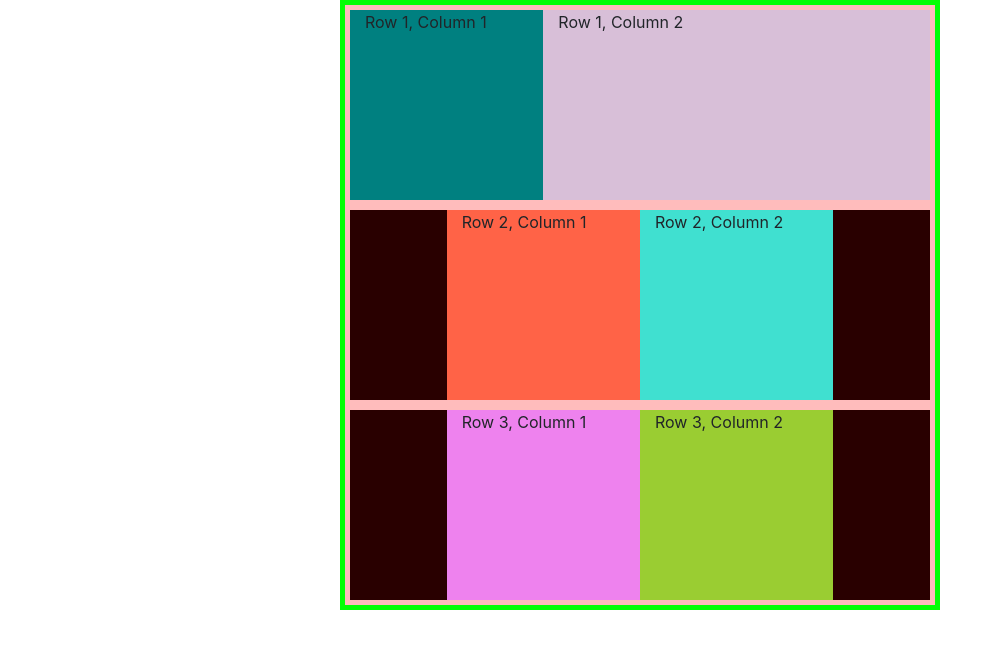
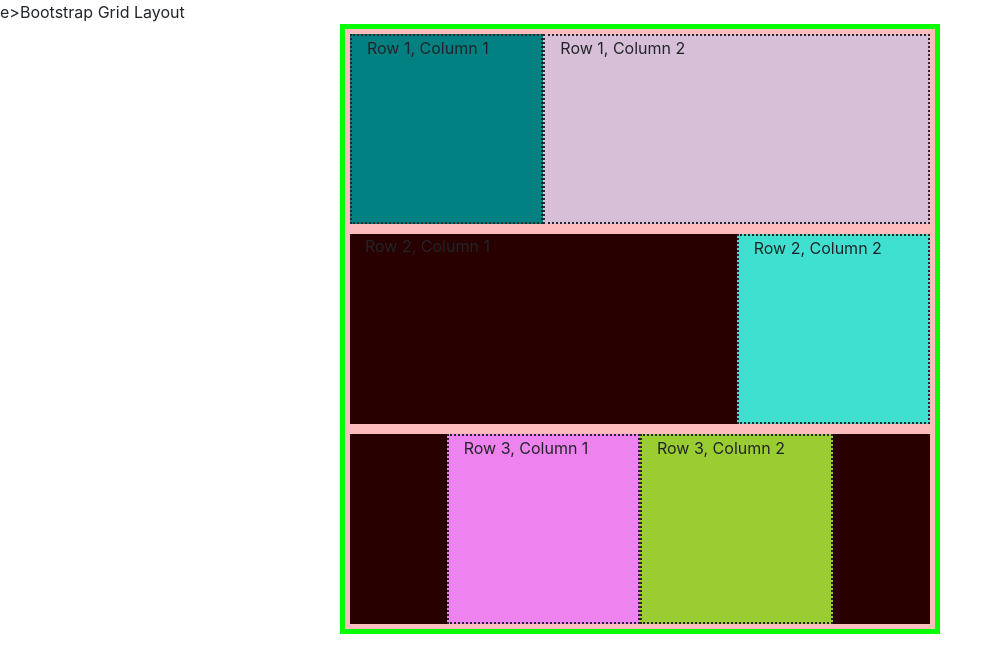
Before and after one commit to acciojob/grids-Ravisharma-1999, a website: page main.html in a window 1280 px wide. Shown: the whole page, without its empty margins (0-1002 px from the left). Drawn offline with nearby package versions, Linux system fonts and the light colour scheme.

Commit message:
created a submission

```diff
--- a/main.html
+++ b/main.html
@@ -1,9 +1,4 @@
-<!DOCTYPE html>
-<html lang="en">
-<head>
-    <meta charset="UTF-8">
-    <meta name="viewport" content="width=device-width, initial-scale=1.0">
-    <title>Bootstrap Grid Layout</title>
+e>Bootstrap Grid Layout</title>
     <link href="https://maxcdn.bootstrapcdn.com/bootstrap/4.5.2/css/bootstrap.min.css" rel="stylesheet">
     <link rel="stylesheet" href="styles.css">
 </head>
@@ -11,18 +6,23 @@
     <div class="container">
         <!-- Row 1 -->
         <div class="row">
-            <div class="col-md-4 col-sm-6 bg-teal">Row 1, Column 1</div>
-            <div class="col-md-8 col-sm-6 bg-thistle">Row 1, Column 2</div>
+            <div class="col-md-4 col-sm-6 bg-teal r1c1 dotted-border">Row 1, Column 1</div>
+            <div class="col-md-8 col-sm-6 bg-thistle r1c2 dotted-border">Row 1, Column 2</div>
         </div>
         <!-- Row 2 -->
-        <div class="row">
-            <div class="col-md-4 offset-md-2 col-sm-6 bg-tomato">Row 2, Column 1</div>
-            <div class="col-md-4 col-sm-6 bg-turquoise">Row 2, Column 2</div>
+        <div class="row justify-content-between">
+            <div class="col-md-4 <!DOCTYPE html>
+<html lang="en">
+<head>
+    <meta charset="UTF-8">
+    <meta name="viewport" content="width=device-width, initial-scale=1.0">
+    <titloffset-md-2 col-sm-6 bg-tomato r2c1 dotted-border">Row 2, Column 1</div>
+            <div class="col-md-4 col-sm-6 bg-turquoise r2c2 dotted-border">Row 2, Column 2</div>
         </div>
         <!-- Row 3 -->
         <div class="row justify-content-center">
-            <div class="col-md-4 col-sm-6 bg-violet">Row 3, Column 1</div>
-            <div class="col-md-4 col-sm-6 bg-yellowgreen">Row 3, Column 2</div>
+            <div class="col-md-4 col-sm-6 bg-violet r3c1 dotted-border">Row 3, Column 1</div>
+            <div class="col-md-4 col-sm-6 bg-yellowgreen r3c2 dotted-border">Row 3, Column 2</div>
         </div>
     </div>
 
--- a/script.js
+++ /dev/null
@@ -1 +0,0 @@
-//your code here
--- a/styles.css
+++ b/styles.css
@@ -1,5 +1,4 @@
-
-/* Your CSS Code here. */.container {
+.container {
     border: 5px solid rgb(4, 255, 4);
     background-color: rgb(41, 0, 0);
     width: 600px;
@@ -11,6 +10,12 @@
 }
 
 .col {
+    border: none; /* Remove default Bootstrap border */
+    padding: 10px; /* Optional: Add padding for better spacing */
+}
+
+/* Custom class for dotted border */
+.dotted-border {
     border: 2px dotted rgb(38, 38, 43);
 }
 
```
